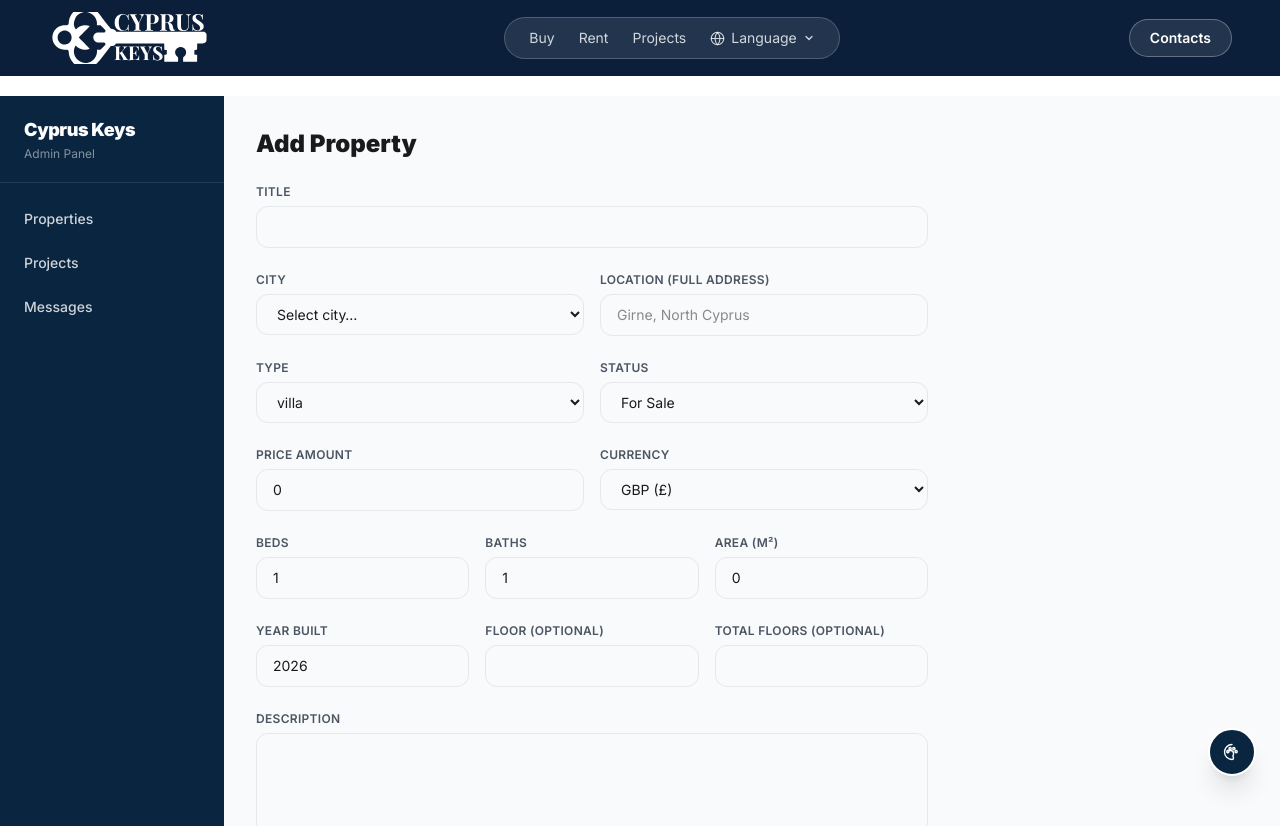
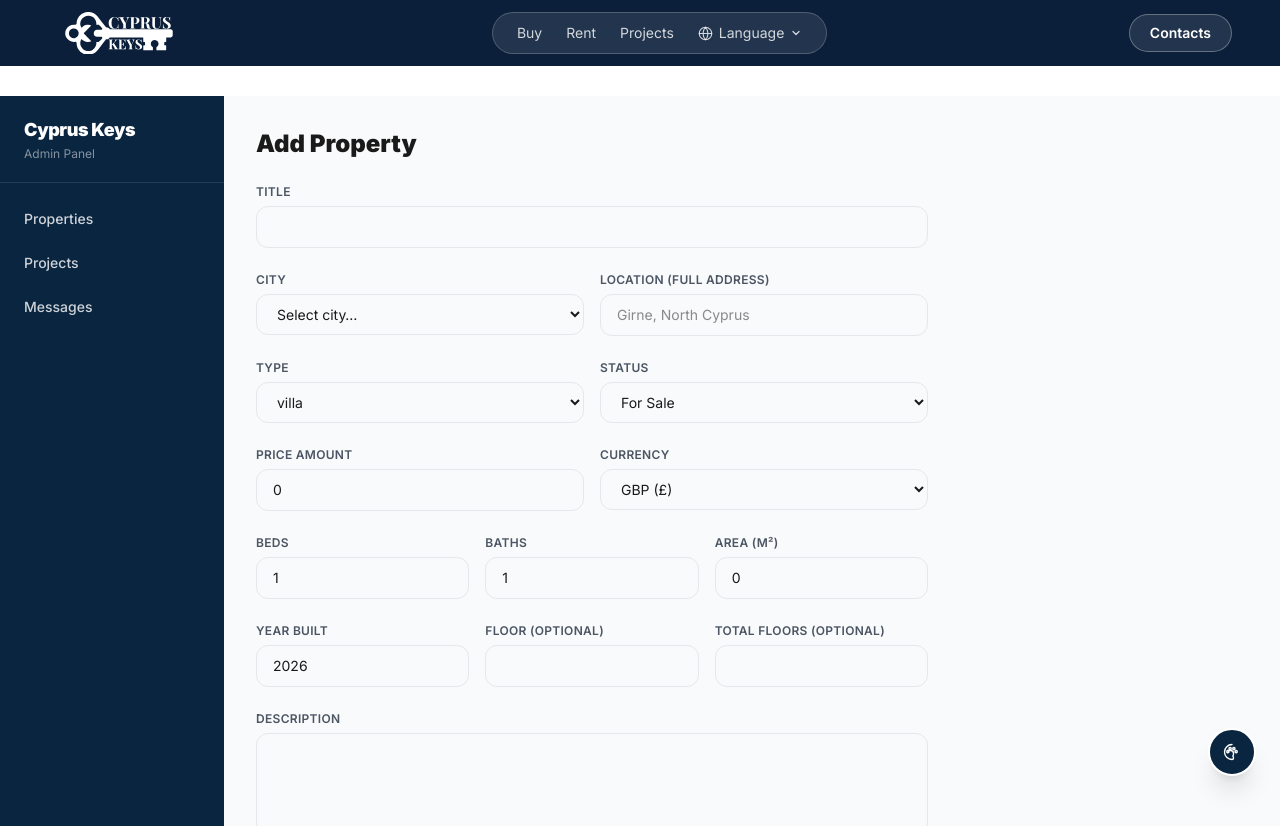
Before and after one commit to AeonShai/Cyprus-Keys, a Next.js app: page /admin/properties/new in a window 1280 px wide. Shown: the top 826 px of the page. Built offline with nearby package versions, Linux system fonts and the light colour scheme.

Commit message:
fix: logo viewBox full-width vertical crop, reduce display size to 42px

```diff
--- a/src/components/Navbar.tsx
+++ b/src/components/Navbar.tsx
@@ -62,10 +62,10 @@ export default function Navbar() {
           <Image
             src={IMAGES.logo}
             alt="Cyprus Keys logo"
-            width={260}
-            height={80}
+            width={240}
+            height={72}
             priority
-            style={{ height: "52px", width: "auto", filter: "brightness(0) invert(1)" }}
+            style={{ height: "42px", width: "auto", filter: "brightness(0) invert(1)" }}
           />
         </Link>
 
```
Also changed, not shown: public/logo.svg.
